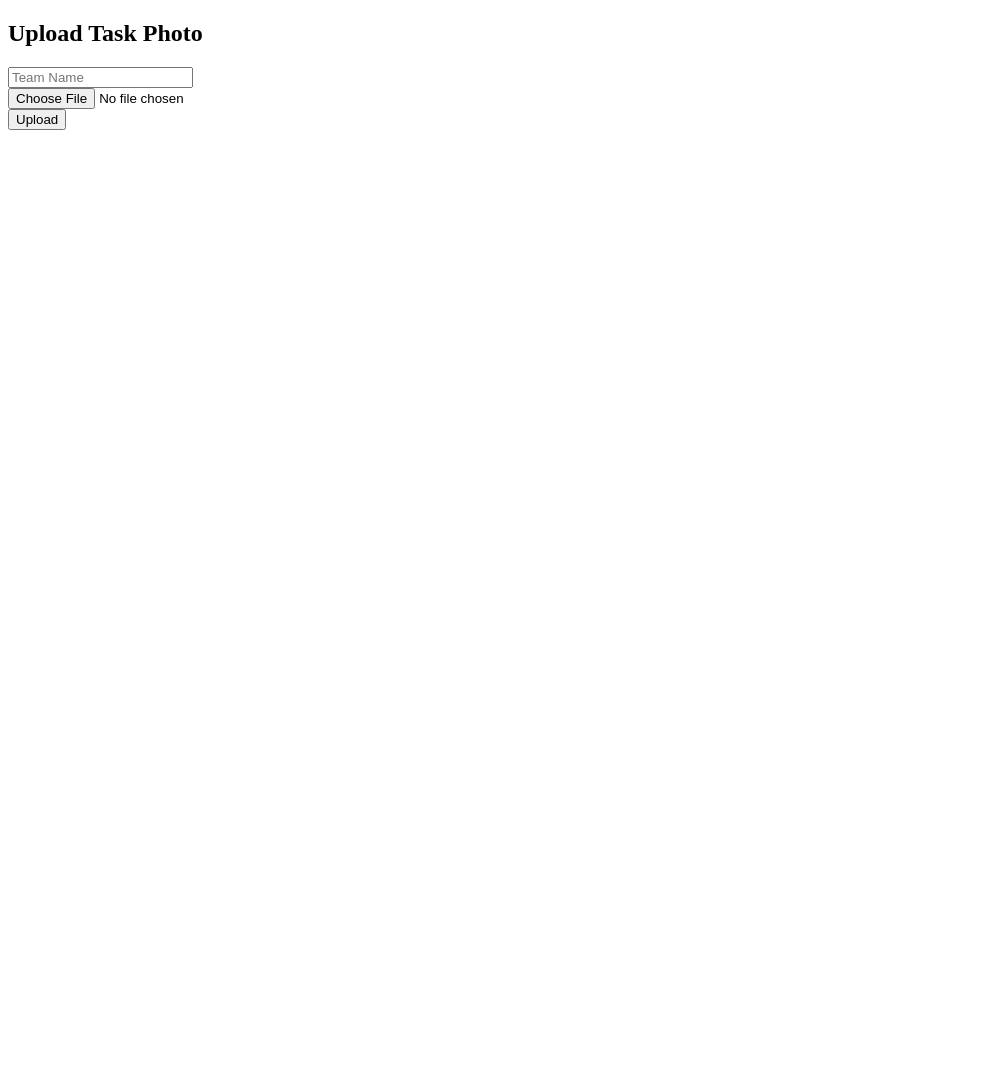
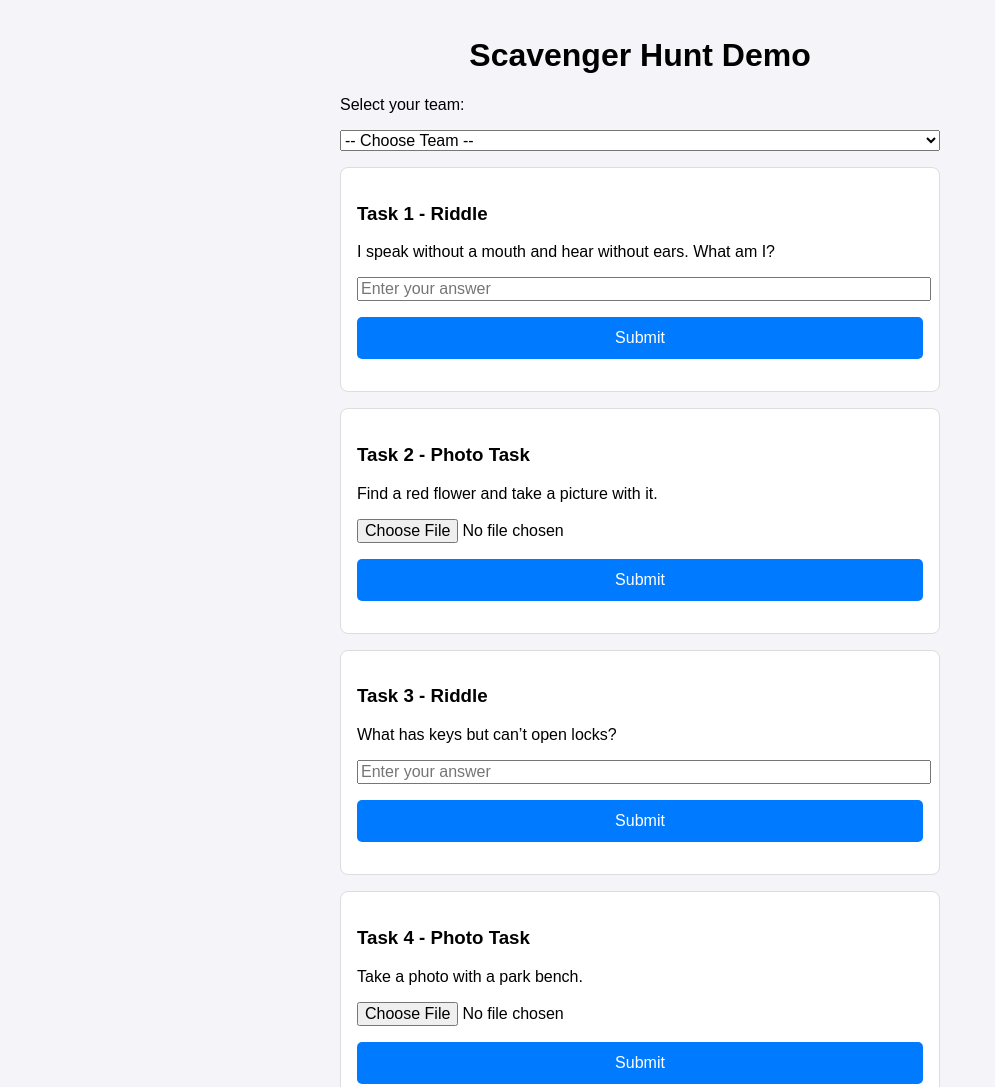
Before and after one commit to Krish251296/scavenger-hunt-web, a plain HTML site: page index.html in a window 1280 px wide. Shown: the top 1087 px of the page, without its empty margins (0-995 px from the left). Before the commit the page ends 800 px from the top, so only its background shows below. Drawn offline with Linux system fonts and the light colour scheme.

Commit message:
Update index.html

```diff
--- a/index.html
+++ b/index.html
@@ -1,25 +1,78 @@
 <!DOCTYPE html>
-<html>
+<html lang="en">
 <head>
-  <title>Scavenger Hunt Upload</title>
+  <meta charset="UTF-8" />
+  <meta name="viewport" content="width=device-width, initial-scale=1" />
+  <title>Scavenger Hunt Demo</title>
+  <style>
+    body {
+      font-family: Arial, sans-serif;
+      max-width: 600px;
+      margin: auto;
+      padding: 1rem;
+      background: #f4f4f9;
+    }
+    h1 {
+      text-align: center;
+    }
+    .task {
+      background: white;
+      border: 1px solid #ddd;
+      padding: 1rem;
+      margin-bottom: 1rem;
+      border-radius: 8px;
+    }
+    label, select, input, button, textarea {
+      display: block;
+      width: 100%;
+      margin-top: 0.5rem;
+      margin-bottom: 1rem;
+      font-size: 1rem;
+    }
+    button {
+      background: #007bff;
+      color: white;
+      border: none;
+      padding: 0.75rem;
+      cursor: pointer;
+      border-radius: 5px;
+    }
+    button:disabled {
+      background: #aaa;
+      cursor: not-allowed;
+    }
+    .status {
+      color: green;
+      font-weight: bold;
+    }
+    .error {
+      color: red;
+      font-weight: bold;
+    }
+  </style>
 </head>
 <body>
-  <h2>Upload Task Photo</h2>
-  <form id="uploadForm">
-    <input type="text" id="teamName" placeholder="Team Name" required /><br />
-    <input type="file" id="photoUpload" accept="image/*" required /><br />
-    <button type="submit">Upload</button>
-  </form>
+  <h1>Scavenger Hunt Demo</h1>
 
-  <p id="statusMsg"></p>
+  <label for="teamSelect">Select your team:</label>
+  <select id="teamSelect" required>
+    <option value="">-- Choose Team --</option>
+    <option value="Team Black">Team Black</option>
+    <option value="Team Blue">Team Blue</option>
+    <option value="Team Red">Team Red</option>
+    <option value="Team Green">Team Green</option>
+    <option value="Team Yellow">Team Yellow</option>
+  </select>
 
-  <!-- Firebase SDKs via CDN -->
+  <div id="tasksContainer"></div>
+
+  <!-- Firebase SDKs -->
   <script src="https://www.gstatic.com/firebasejs/10.7.1/firebase-app.js"></script>
   <script src="https://www.gstatic.com/firebasejs/10.7.1/firebase-storage.js"></script>
   <script src="https://www.gstatic.com/firebasejs/10.7.1/firebase-firestore.js"></script>
 
   <script>
-    // ✅ Your Firebase config
+    // Your Firebase config here (replace with your own)
     const firebaseConfig = {
       apiKey: "AIzaSyAGotRFJR-p_NPFQNSKuhDJiyeQTpuFA3k",
       authDomain: "test-game-73230.firebaseapp.com",
@@ -34,40 +87,122 @@
     const storage = firebase.storage();
     const db = firebase.firestore();
 
-    const uploadForm = document.getElementById('uploadForm');
-    const statusMsg = document.getElementById('statusMsg');
+    // Tasks data - mix of riddles and photo tasks
+    const tasks = [
+      {
+        id: 1,
+        type: 'riddle',
+        description: 'I speak without a mouth and hear without ears. What am I?'
+      },
+      {
+        id: 2,
+        type: 'photo',
+        description: 'Find a red flower and take a picture with it.'
+      },
+      {
+        id: 3,
+        type: 'riddle',
+        description: 'What has keys but can’t open locks?'
+      },
+      {
+        id: 4,
+        type: 'photo',
+        description: 'Take a photo with a park bench.'
+      },
+      {
+        id: 5,
+        type: 'riddle',
+        description: 'The more you take, the more you leave behind. What am I?'
+      }
+    ];
 
-    uploadForm.addEventListener('submit', async (e) => {
+    const tasksContainer = document.getElementById('tasksContainer');
+    const teamSelect = document.getElementById('teamSelect');
+
+    // Render tasks
+    function renderTasks() {
+      tasksContainer.innerHTML = '';
+      tasks.forEach(task => {
+        const div = document.createElement('div');
+        div.className = 'task';
+        div.innerHTML = `
+          <h3>Task ${task.id} - ${task.type === 'riddle' ? 'Riddle' : 'Photo Task'}</h3>
+          <p>${task.description}</p>
+          <form id="form-task-${task.id}">
+            ${
+              task.type === 'riddle'
+                ? `<input type="text" name="answer" placeholder="Enter your answer" required />`
+                : `<input type="file" name="photo" accept="image/*" required />`
+            }
+            <button type="submit">Submit</button>
+            <p class="status" id="status-task-${task.id}"></p>
+          </form>
+        `;
+        tasksContainer.appendChild(div);
+
+        // Add submit listener
+        const form = document.getElementById(`form-task-${task.id}`);
+        form.addEventListener('submit', async e => {
           e.preventDefault();
-
-      const teamName = document.getElementById('teamName').value;
-      const file = document.getElementById('photoUpload').files[0];
-
-      if (!file || !teamName) {
-        statusMsg.innerText = "Please fill in all fields.";
+          const teamName = teamSelect.value;
+          if (!teamName) {
+            alert('Please select your team before submitting.');
             return;
           }
 
-      const storageRef = storage.ref(`submissions/${teamName}_${Date.now()}_${file.name}`);
+          const statusEl = document.getElementById(`status-task-${task.id}`);
+          statusEl.textContent = '';
+          const submitBtn = form.querySelector('button[type="submit"]');
+          submitBtn.disabled = true;
 
           try {
+            if (task.type === 'riddle') {
+              const answer = form.answer.value.trim();
+              if (!answer) throw new Error('Answer cannot be empty.');
+
+              // Save answer to Firestore
+              await db.collection('submissions').add({
+                team: teamName,
+                taskId: task.id,
+                type: 'riddle',
+                answer: answer,
+                approved: false,
+                submittedAt: new Date()
+              });
+
+            } else {
+              const file = form.photo.files[0];
+              if (!file) throw new Error('Please select a photo.');
+
+              const storageRef = storage.ref(`submissions/${teamName}/task_${task.id}_${Date.now()}_${file.name}`);
               await storageRef.put(file);
               const downloadURL = await storageRef.getDownloadURL();
 
+              // Save photo URL to Firestore
               await db.collection('submissions').add({
                 team: teamName,
+                taskId: task.id,
+                type: 'photo',
                 imageUrl: downloadURL,
                 approved: false,
                 submittedAt: new Date()
               });
+            }
 
-        statusMsg.innerText = "✅ Uploaded successfully!";
-        uploadForm.reset();
+            statusEl.textContent = '✅ Submitted successfully!';
+            form.reset();
           } catch (err) {
             console.error(err);
-        statusMsg.innerText = "❌ Upload failed.";
+            statusEl.textContent = '❌ Submission failed: ' + err.message;
+            statusEl.classList.add('error');
+          } finally {
+            submitBtn.disabled = false;
           }
         });
+      });
+    }
+
+    renderTasks();
   </script>
 </body>
 </html>
```
Lines whose indentation alone changed are shown as unchanged.
